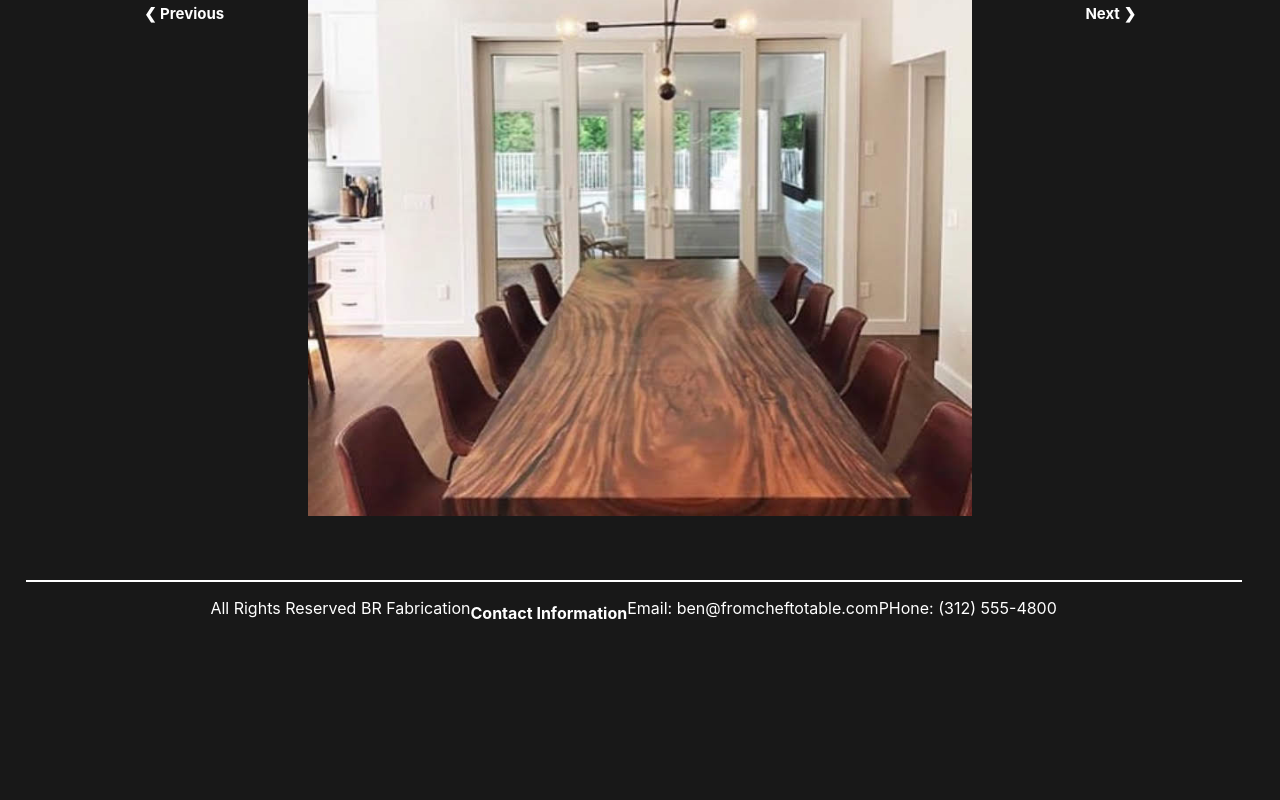
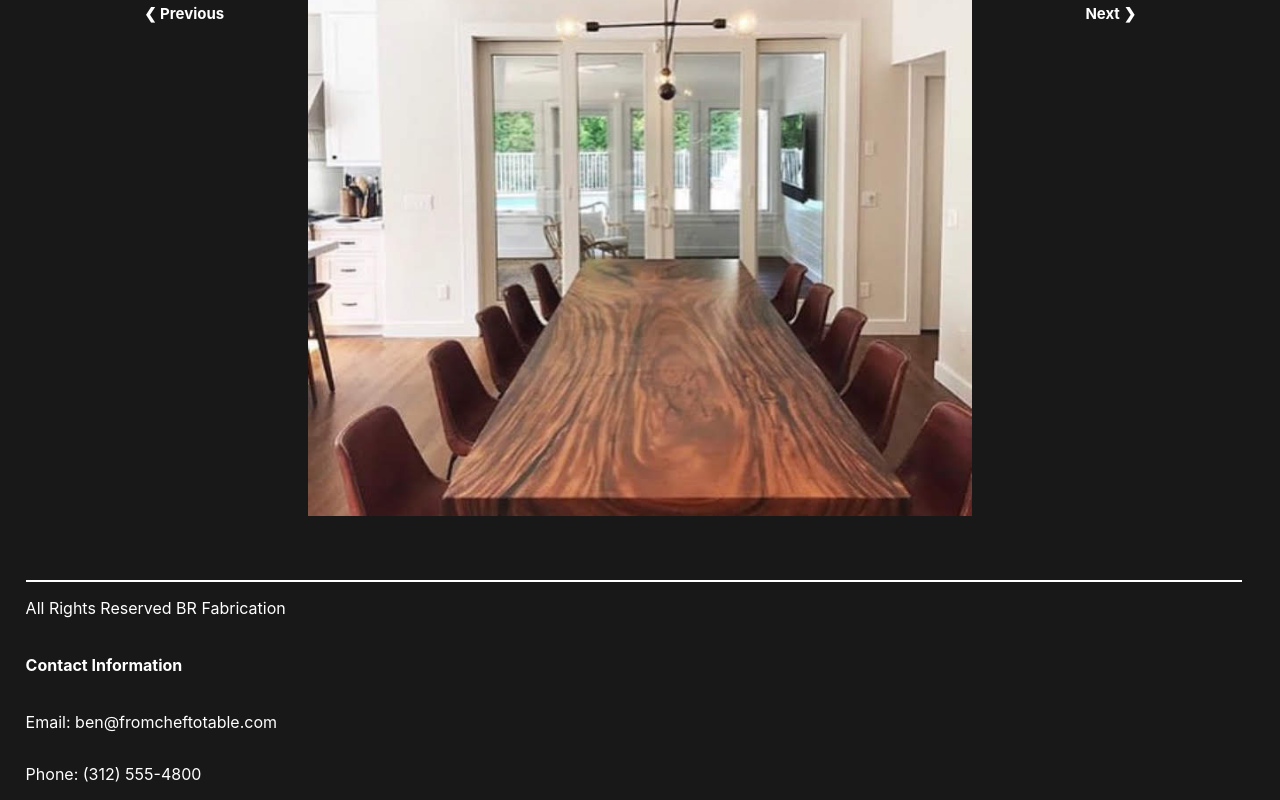
Before and after one commit to mwrowan89/BR-Fabrication-React.js, a React (Create React App) app: page / in a window 1280 px wide. Shown: the part 412-1212 px from the top of the page. Before the commit the page ends 1056 px from the top, so only its background shows below. Built offline with nearby package versions, Linux system fonts and the light colour scheme.

Commit message:
Chaged l&f of footer

```diff
--- a/src/components/Footer.jsx
+++ b/src/components/Footer.jsx
@@ -7,7 +7,7 @@ function Footer() {
       <p>All Rights Reserved BR Fabrication</p>
       <h4>Contact Information</h4>
       <p>Email: ben@fromcheftotable.com</p>
-      <p>PHone: (312) 555-4800 </p>
+      <p>Phone: (312) 555-4800 </p>
     </div>
   );
 }
--- a/src/css/Footer.css
+++ b/src/css/Footer.css
@@ -4,5 +4,6 @@
   margin-left: -18vw;
   color: white;
   display: flex;
+  flex-direction: column;
   justify-content: center;
 }
```
Lines whose indentation alone changed are shown as unchanged.
